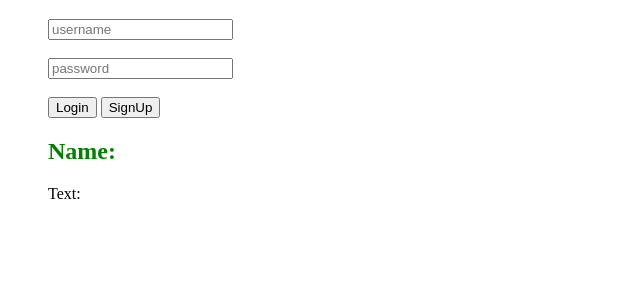
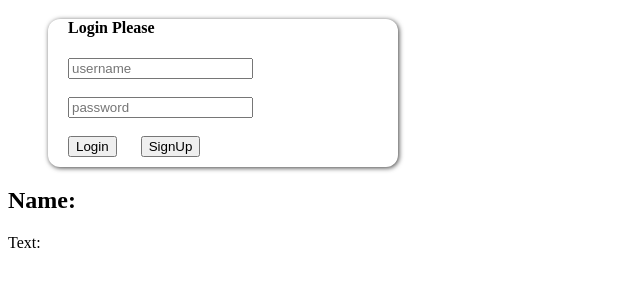
Before and after one commit to Iamsbharti/chat-app-api, a website: page client/index.html in a window 1280 px wide. Shown: the part 61-348 px from the top of the page, without its empty margins (0-640 px from the left). Drawn offline with Linux system fonts and the light colour scheme; no server answers.

Commit message:
styled login components

```diff
--- a/client/index.css
+++ b/client/index.css
@@ -2,12 +2,28 @@
   color: blue;
   margin-left: 90px;
 }
-.username {
-  color: green;
-}
+
 .login {
   box-sizing: border-box;
   margin-left: 40px;
   border: greenyellow;
-  border-radius: 20px;
+  border-radius: 12px;
+  box-shadow: 1px 1px 5px rgba(0, 0, 0, 0.75);
+  max-width: 350px;
 }
+.headLine {
+  margin-left: 20px;
+  margin-top: 20px;
+  color: rgba(0, 0, 0, 12);
+}
+.username {
+  margin-top: 20px;
+  margin-left: 20px;
+}
+.pwd {
+  margin-left: 20px;
+}
+button {
+  margin-left: 20px;
+  margin-bottom: 10px;
+}
--- a/client/index.html
+++ b/client/index.html
@@ -11,7 +11,7 @@
 
     <h1 class="headline" id="he">Chat App</h1>
     <div class="login">
-      <form>
+      <h4 class="headLine">Login Please</h4>
       <div class="username">
         <input type="text" class="user" placeholder="username" />
       </div>
@@ -22,8 +22,9 @@
       <br />
       <button id="loginBtn">Login</button>
       <button id="signupBtn">SignUp</button>
-      </form>
-      <h2 class="username" id="name">Name:</h2>
+    </div>
+    <div class="chatbox">
+      <h2 id="name">Name:</h2>
       <p class="message" id="text">Text:</p>
     </div>
   </body>
```
Lines whose indentation alone changed are shown as unchanged.
